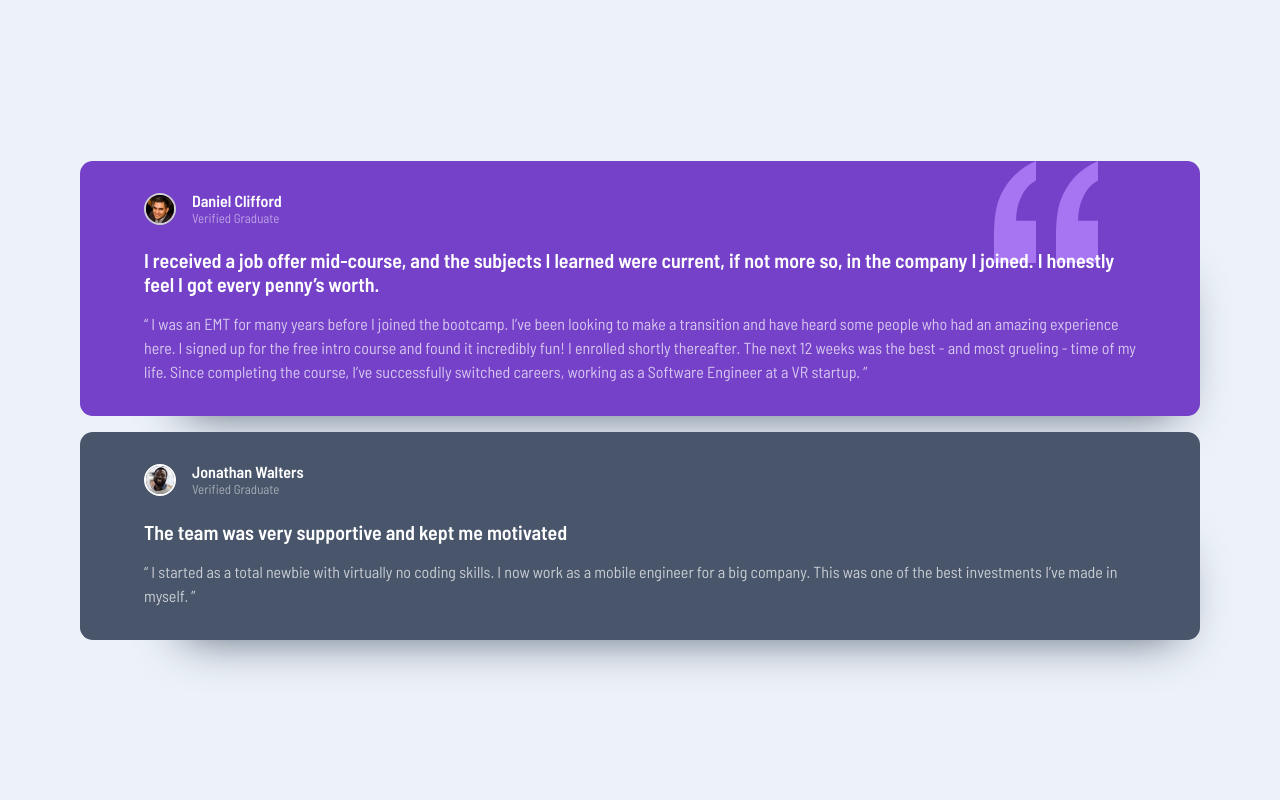
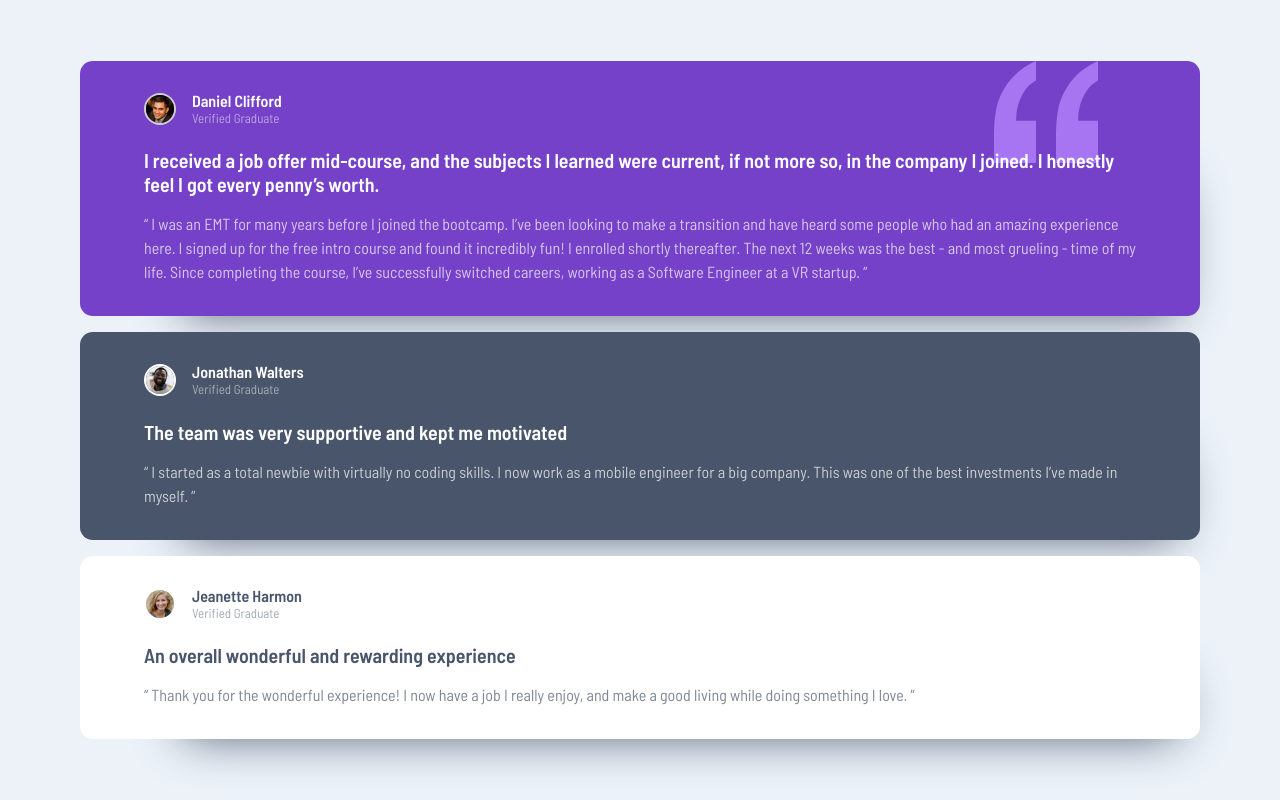
Before and after one commit to davyd-souza/testimonial-grid, a website built with Vite: page src/index.html in a window 1280 px wide. Built offline with nearby package versions, Linux system fonts and the light colour scheme.

Commit message:
feat: add third testimonial

```diff
--- a/src/index.html
+++ b/src/index.html
@@ -60,6 +60,29 @@
 			</p>
 		</article>
 
+		<article class="testimonial | flow bg-neutral-100 fc-grayblue-600">
+			<div class="flex">
+				<div>
+					<img
+						class="testimonial__img | border"
+						src="./images/image-jeanette.jpg"
+						alt="jeanette harmon"
+					>
+				</div>
+				<div>
+					<h2 class="testimonial__name">Jeanette Harmon</h2>
+					<p class="testimonial__verify">Verified Graduate</p>
+				</div>
+			</div>
+
+			<p class="testimonial__title">
+				An overall wonderful and rewarding experience
+			</p>
+			<p class="testimonial__review">
+				“ Thank you for the wonderful experience! I now have a job I really enjoy, and make a good living while doing something I love. ”
+			</p>
+		</article>
+
 	</main>
 </body>
 </html>
--- a/src/style.css
+++ b/src/style.css
@@ -167,6 +167,8 @@ main {
 .bg-grayblue-600 { background-color: var(--clr-grayblue-600); }
 .bg-grayblue-800 { background-color: var(--clr-grayblue-800); }
 
+.bg-neutral-100 { background-color: var(--clr-neutral-100); }
+
 
 /* Typography */
 .fc-neutral-100 { color: var(--clr-neutral-100); }
```
Also changed, not shown: src/public/images/image-jeanette.jpg (added).
